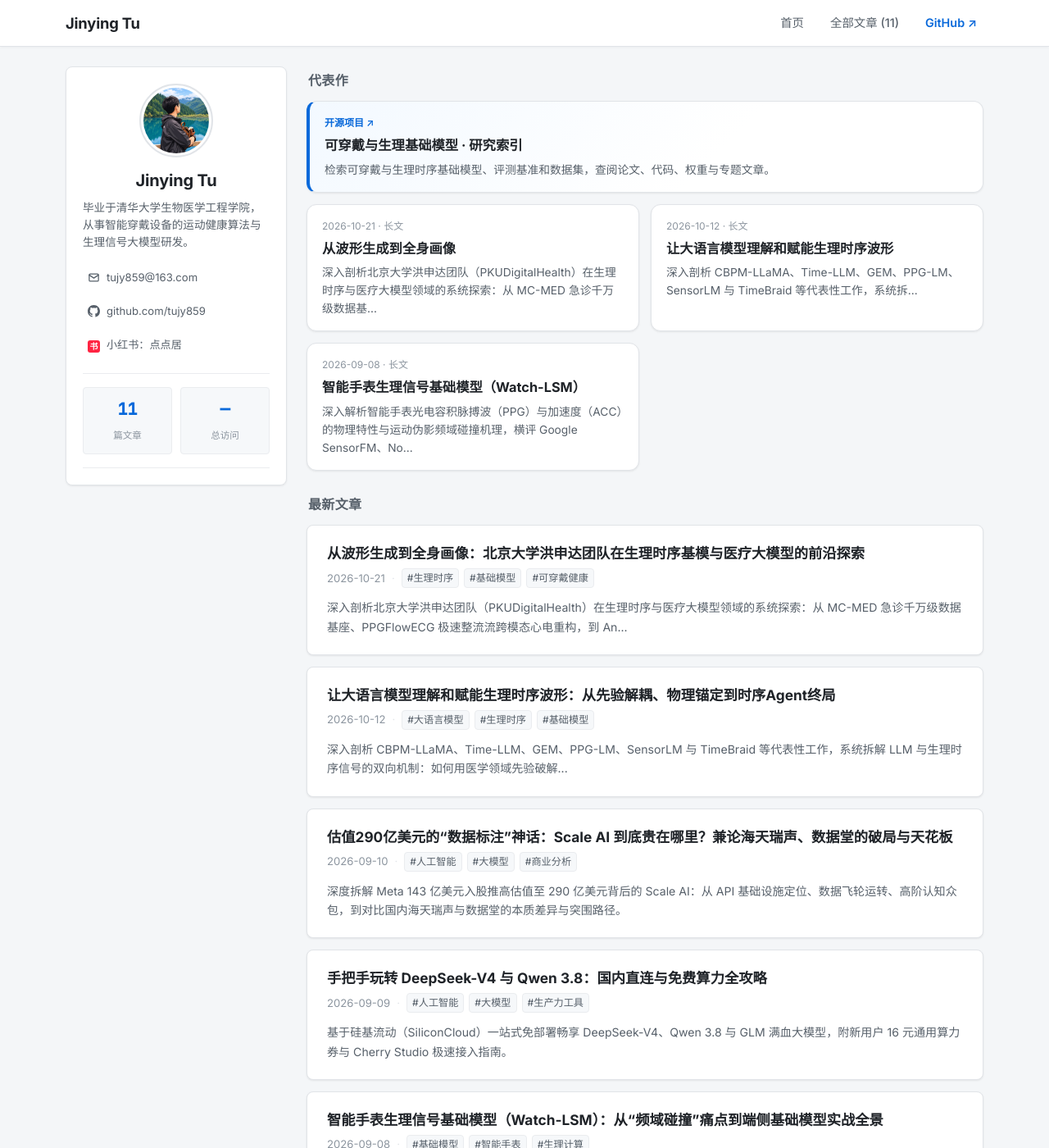
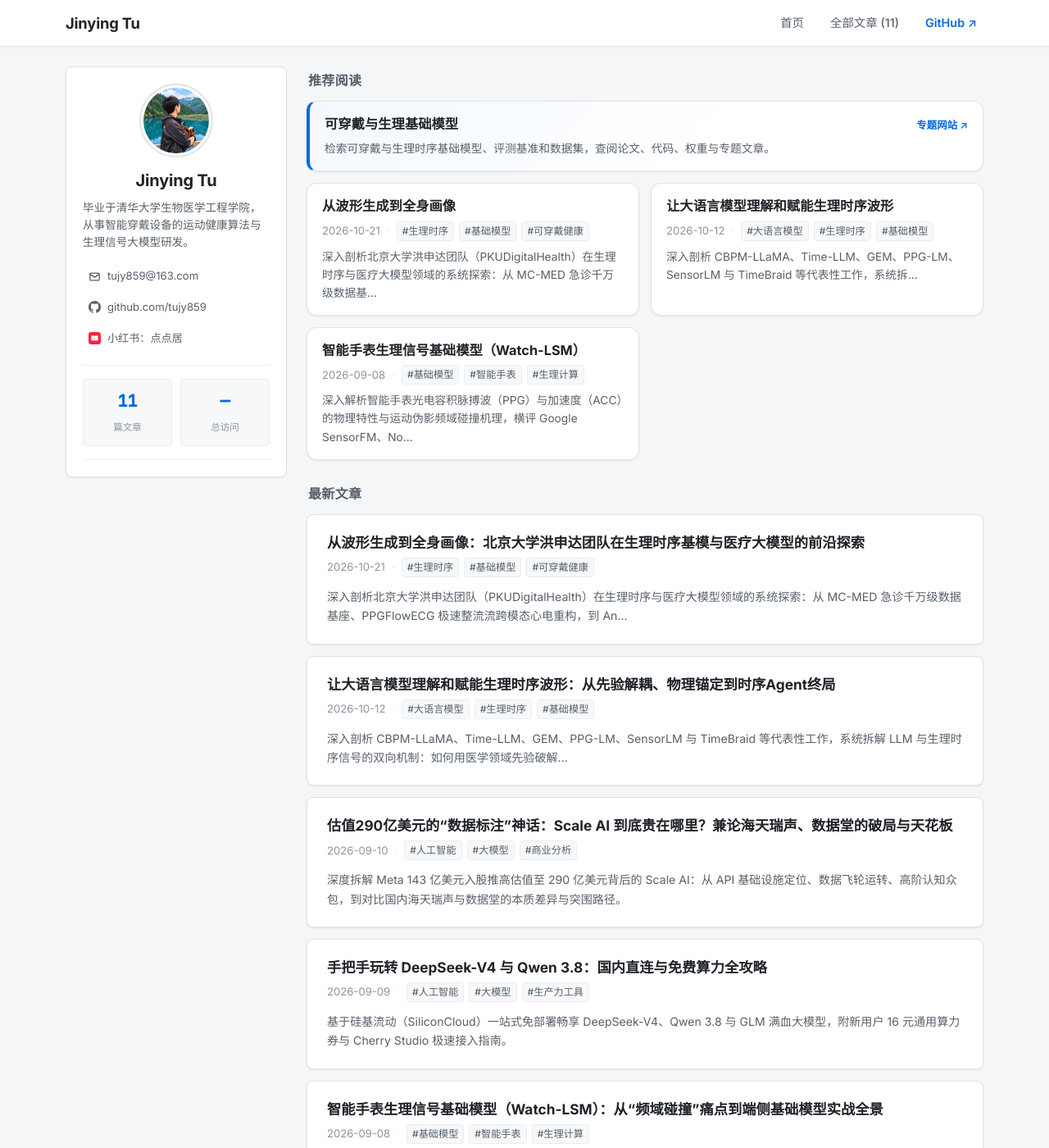
Before and after one commit to tujy859/blogs, a Jekyll site: the page built from index.md, in a window 1280 px wide and 1400 px high. Shown: the whole window at 82% size. Built offline with Jekyll 4.4.1, drawn with Linux system fonts in a browser that asks for light colours.

Commit message:
Align sidebar icons, rename section to 推荐阅读, unify featured card hierarchy

```diff
--- a/_includes/sidebar.html
+++ b/_includes/sidebar.html
@@ -8,15 +8,15 @@
 
     <div class="sidebar-contact">
       <a href="mailto:{{ site.email }}" class="contact-item" title="Email">
-        <span class="contact-icon"><svg height="15" width="15" viewBox="0 0 24 24" fill="none" stroke="currentColor" stroke-width="2" stroke-linecap="round" stroke-linejoin="round" style="vertical-align:-2px;"><rect x="3" y="5" width="18" height="14" rx="2"/><path d="m3 7 9 6 9-6"/></svg></span>
+        <span class="contact-icon"><svg height="15" width="15" viewBox="0 0 24 24" fill="none" stroke="currentColor" stroke-width="2" stroke-linecap="round" stroke-linejoin="round"><rect x="3" y="5" width="18" height="14" rx="2"/><path d="m3 7 9 6 9-6"/></svg></span>
         <span class="contact-text">{{ site.email }}</span>
       </a>
       <a href="https://github.com/{{ site.github_username }}" target="_blank" rel="noopener noreferrer" class="contact-item" title="GitHub">
-        <span class="contact-icon"><svg height="15" width="15" viewBox="0 0 16 16" fill="currentColor" style="vertical-align: -2px;"><path d="M8 0c4.42 0 8 3.58 8 8a8.013 8.013 0 0 1-5.45 7.59c-.4.08-.55-.17-.55-.38 0-.27.01-1.13.01-2.2 0-.75-.25-1.23-.54-1.48 1.78-.2 3.65-.88 3.65-3.95 0-.88-.31-1.59-.82-2.15.08-.2.36-1.02-.08-2.12 0 0-.67-.22-2.2.82-.64-.18-1.32-.27-2-.27-.68 0-1.36.09-2 .27-1.53-1.03-2.2-.82-2.2-.82-.44 1.1-.16 1.92-.08 2.12-.51.56-.82 1.28-.82 2.15 0 3.06 1.86 3.75 3.64 3.95-.23.2-.44.55-.51 1.07-.46.21-1.61.55-2.33-.66-.15-.24-.6-.83-1.23-.82-.67.01-.27.38.01.53.34.19.73.9.82 1.13.16.45.68 1.31 2.69.94 0 .67.01 1.3.01 1.49 0 .21-.15.45-.55.38A7.995 7.995 0 0 1 0 8c0-4.42 3.58-8 8-8Z"/></svg></span>
+        <span class="contact-icon"><svg height="15" width="15" viewBox="0 0 16 16" fill="currentColor"><path d="M8 0c4.42 0 8 3.58 8 8a8.013 8.013 0 0 1-5.45 7.59c-.4.08-.55-.17-.55-.38 0-.27.01-1.13.01-2.2 0-.75-.25-1.23-.54-1.48 1.78-.2 3.65-.88 3.65-3.95 0-.88-.31-1.59-.82-2.15.08-.2.36-1.02-.08-2.12 0 0-.67-.22-2.2.82-.64-.18-1.32-.27-2-.27-.68 0-1.36.09-2 .27-1.53-1.03-2.2-.82-2.2-.82-.44 1.1-.16 1.92-.08 2.12-.51.56-.82 1.28-.82 2.15 0 3.06 1.86 3.75 3.64 3.95-.23.2-.44.55-.51 1.07-.46.21-1.61.55-2.33-.66-.15-.24-.6-.83-1.23-.82-.67.01-.27.38.01.53.34.19.73.9.82 1.13.16.45.68 1.31 2.69.94 0 .67.01 1.3.01 1.49 0 .21-.15.45-.55.38A7.995 7.995 0 0 1 0 8c0-4.42 3.58-8 8-8Z"/></svg></span>
         <span class="contact-text">github.com/{{ site.github_username }}</span>
       </a>
       <a href="https://www.xiaohongshu.com/search_result?keyword=%E7%82%B9%E7%82%B9%E5%B1%85" target="_blank" rel="noopener noreferrer" class="contact-item" title="在小红书关注 点点居">
-        <span class="contact-icon"><span class="xhs-mark">书</span></span>
+        <span class="contact-icon"><svg height="15" width="15" viewBox="0 0 16 16" aria-hidden="true"><rect width="16" height="16" rx="3.5" fill="#ff2442"/><path d="M4.2 4.4h3.1c.35 0 .6.25.6.6v6.5c-.55-.3-1.25-.45-2-.45H4.2c-.3 0-.5-.2-.5-.5V4.9c0-.3.2-.5.5-.5zm7.6 0H8.7c-.35 0-.6.25-.6.6v6.5c.55-.3 1.25-.45 2-.45h1.7c.3 0 .5-.2.5-.5V4.9c0-.3-.2-.5-.5-.5z" fill="#fff"/></svg></span>
         <span class="contact-text">小红书：点点居</span>
       </a>
     </div>
--- a/assets/styles.css
+++ b/assets/styles.css
@@ -266,8 +266,16 @@ img {
 }
 
 .contact-icon {
-  font-size: 0.95rem;
+  display: inline-flex;
+  align-items: center;
+  justify-content: center;
+  width: 16px;
+  height: 16px;
   flex-shrink: 0;
+}
+
+.contact-icon svg {
+  display: block;
 }
 
 /* Sidebar Navigation */
@@ -1466,8 +1474,11 @@ mjx-container[jax="SVG"]:not([display="true"]) {
 .featured-card { display: flex; flex-direction: column; gap: 6px; padding: 16px 18px; background: var(--bg-card); border: 1px solid var(--border-color); border-radius: var(--radius-lg); box-shadow: var(--shadow-card); text-decoration: none; color: inherit; transition: var(--transition); }
 .featured-card:hover { box-shadow: var(--shadow-hover); border-color: var(--border-active); transform: translateY(-1px); }
 .featured-card h3 { margin: 0; font-size: 1.02rem; line-height: 1.45; color: var(--text-primary); }
+.featured-card:hover h3 { color: var(--link-color); }
+.featured-card-header { display: flex; align-items: baseline; justify-content: space-between; gap: 12px; }
+.featured-card .stream-post-meta { margin-bottom: 2px; }
 .featured-card p { margin: 0; font-size: .86rem; line-height: 1.6; color: var(--text-secondary); display: -webkit-box; -webkit-line-clamp: 3; -webkit-box-orient: vertical; overflow: hidden; }
-.featured-kicker { font-size: .75rem; color: var(--text-muted); }
+.featured-kicker { font-size: .78rem; color: var(--text-muted); white-space: nowrap; flex-shrink: 0; }
 .featured-project { grid-column: 1 / -1; border-left: 4px solid var(--link-color); background: linear-gradient(135deg, #f3f9ff 0%, #ffffff 60%); }
 .featured-project .featured-kicker { color: var(--link-color); font-weight: 600; }
 
@@ -1475,8 +1486,6 @@ a.stream-post-item { display: block; text-decoration: none; color: inherit; }
 .stream-post-title { display: -webkit-box; -webkit-line-clamp: 2; -webkit-box-orient: vertical; overflow: hidden; margin: 0 0 6px; font-size: 1.08rem; color: var(--text-primary); }
 a.stream-post-item:hover .stream-post-title { color: var(--link-color); }
 .stream-post-excerpt { margin: 8px 0 0; font-size: .88rem; line-height: 1.65; color: var(--text-secondary); }
-
-.xhs-mark { display: inline-flex; align-items: center; justify-content: center; width: 15px; height: 15px; border-radius: 3px; background: #ff2442; color: #fff; font-size: 10px; line-height: 1; font-weight: 700; }
 
 .post-detail-nav { display: grid; grid-template-columns: 1fr 1fr; gap: 12px; }
 .post-detail-nav .post-nav-link { display: flex; flex-direction: column; gap: 4px; padding: 12px 14px; border: 1px solid var(--border-color); border-radius: var(--radius-md); text-decoration: none; line-height: 1.5; transition: var(--transition); }
--- a/index.md
+++ b/index.md
@@ -4,18 +4,28 @@ title: Home
 ---
 
 <section class="featured-section">
-  <h2 class="section-heading">代表作</h2>
+  <h2 class="section-heading">推荐阅读</h2>
   <div class="featured-grid">
     <a class="featured-card featured-project" href="https://tujy859.github.io/Wearable-Physiological-Foundation-Models/" target="_blank" rel="noopener noreferrer">
-      <span class="featured-kicker">开源项目 ↗</span>
-      <h3>可穿戴与生理基础模型 · 研究索引</h3>
+      <div class="featured-card-header">
+        <h3>可穿戴与生理基础模型</h3>
+        <span class="featured-kicker">专题网站 ↗</span>
+      </div>
       <p>检索可穿戴与生理时序基础模型、评测基准和数据集，查阅论文、代码、权重与专题文章。</p>
     </a>
     {% assign featured_posts = site.posts | where: "featured", true %}
     {% for post in featured_posts %}
     <a class="featured-card" href="{{ post.url | relative_url }}">
-      <span class="featured-kicker">{{ post.date | date: "%Y-%m-%d" }} · 长文</span>
       <h3>{{ post.title | split: "：" | first }}</h3>
+      <div class="stream-post-meta">
+        <span class="meta-date">{{ post.date | date: "%Y-%m-%d" }}</span>
+        {% if post.tags %}
+        <span class="meta-sep">·</span>
+        <span class="meta-tags">
+          {% for tag in post.tags limit:3 %}<span class="tag-pill">#{{ tag }}</span>{% endfor %}
+        </span>
+        {% endif %}
+      </div>
       <p>{{ post.description | default: post.excerpt | strip_html | strip_newlines | truncate: 70 }}</p>
     </a>
     {% endfor %}
```
